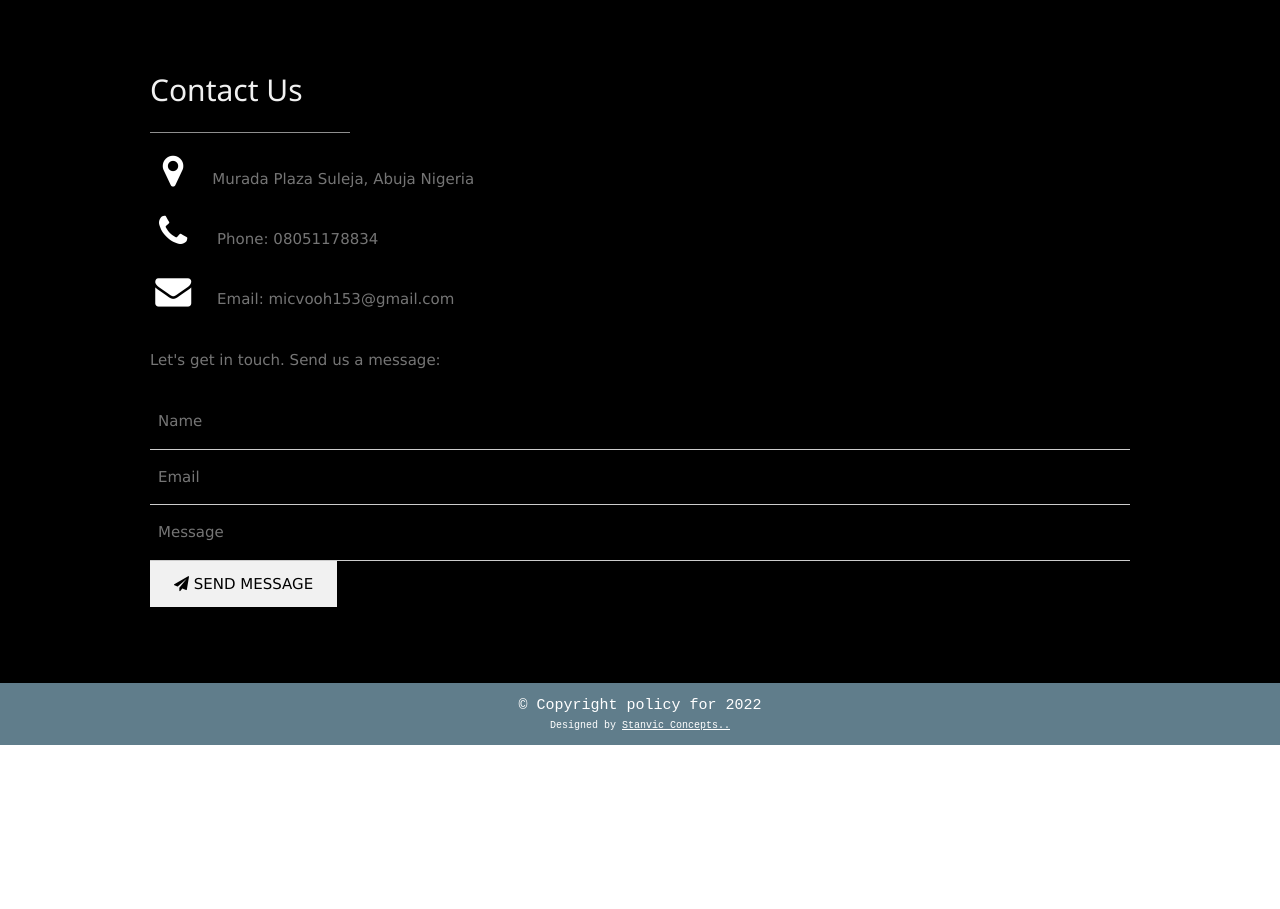
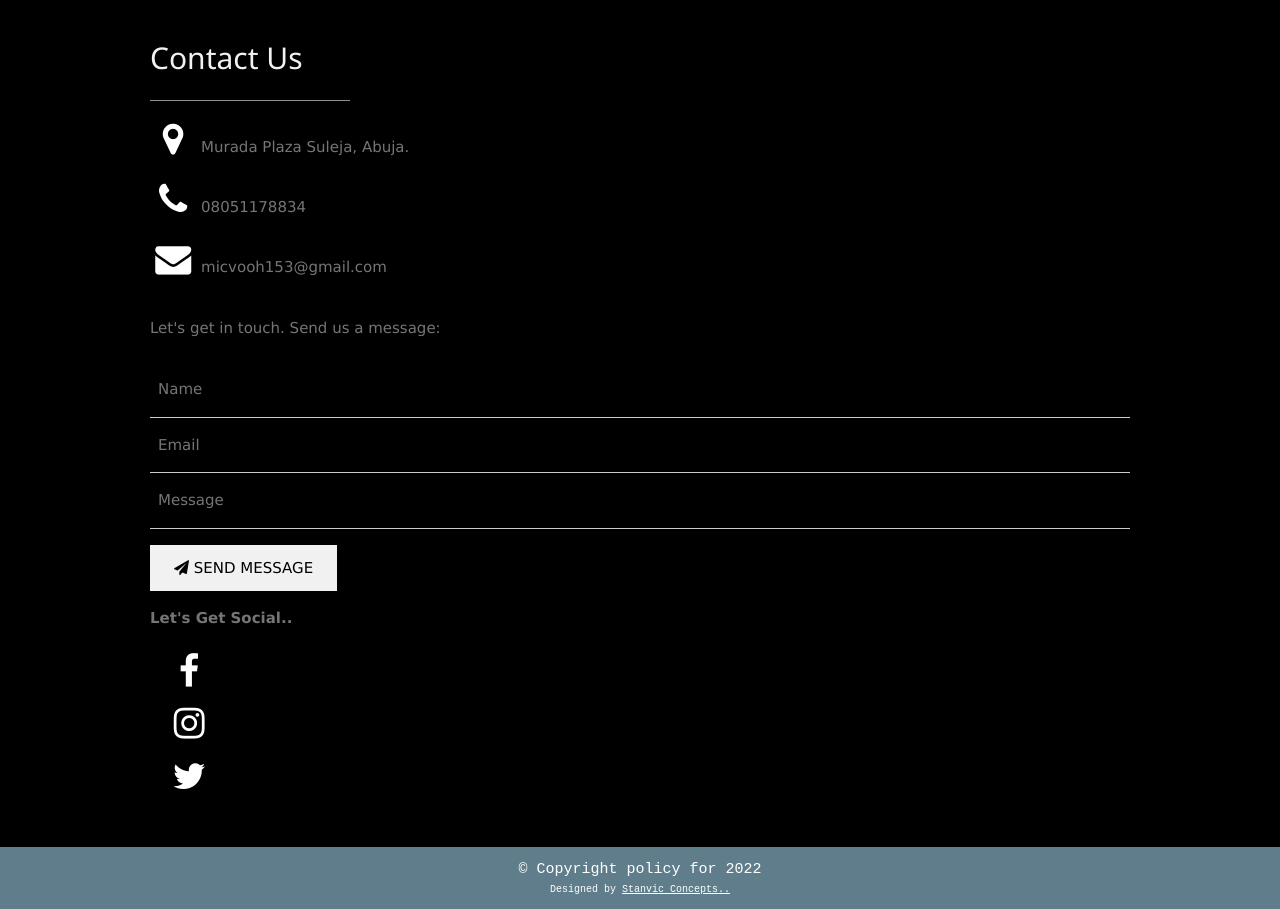
Before and after one commit to nneliIfeanyi/iPhoneSite, a plain HTML site: page index.html in a window 1280 px wide. Shown: the part 4760-5669 px from the top of the page. Before the commit the page ends 5505 px from the top, so only its background shows below. Drawn offline with Linux system fonts and the light colour scheme.

Commit message:
first version completed

```diff
--- a/index.html
+++ b/index.html
@@ -368,27 +368,37 @@
 
  <!-- Contact Section -->
  <div class="w3-black w3-padding-large correct" id="Contact">
-  <div class="w3-padding-64 w3-content w3-text-grey">
+  <div class="w3-padding-32 w3-content w3-text-grey">
     <h2 class="w3-text-light-grey">Contact Us</h2>
     <hr style="width:200px" class="w3-opacity">
 
     <div class="w3-section">
-      <p><i class="fa fa-map-marker fa-fw w3-text-white w3-xxlarge w3-margin-right"></i>Murada Plaza Suleja, Abuja Nigeria</p><br>
-      <p><i class="fa fa-phone fa-fw w3-text-white w3-xxlarge w3-margin-right"></i> Phone: 08051178834</p><br>
-      <p><i class="fa fa-envelope fa-fw w3-text-white w3-xxlarge w3-margin-right"> </i> Email: micvooh153@gmail.com</p>
+      <p><i class="fa fa-map-marker fa-fw w3-text-white w3-xxlarge"></i> Murada Plaza Suleja, Abuja.</p><br>
+      <p><i class="fa fa-phone fa-fw w3-text-white w3-xxlarge"></i> 08051178834</p><br>
+      <p><i class="fa fa-envelope fa-fw w3-text-white w3-xxlarge"></i> micvooh153@gmail.com</p>
     </div><br>
     <p>Let's get in touch. Send us a message:</p><br>
 
-     <form name=Trading method="POST" data-netlify="true">
+    <form name=Trading method="POST" data-netlify="true">
       <p><input class="w3-input w3-padding-16" type="text" placeholder="Name" required name="Name"></p>
       <p><input class="w3-input w3-padding-16" type="text" placeholder="Email" required name="Email"></p>
       <p><input class="w3-input w3-padding-16" type="text" placeholder="Message" required name="Message"></p>
-      <p>
+      <p class="w3-margin-top">
         <button class="w3-button w3-light-grey w3-padding-large" type="submit">
           <i class="fa fa-paper-plane"></i> SEND MESSAGE
         </button>
       </p>
     </form>
+
+    <div class="w3-margin-top social">
+    <p><b>Let's Get Social..</b></p>
+    	<ul class="w3-padding" style="list-style-type: none;">
+    		<li><a href="https://www.instagram.com/de_matrix_technology"><i class="fa fa-facebook fa-fw w3-text-white w3-xxlarge w3-margin-right"></i></a></li>
+    		<li><a href="https://www.facebook.com/"><i class="fa fa-instagram fa-fw w3-text-white w3-xxlarge w3-margin-right"></i></a></li>
+    		<li><a href="https://www.twitter.com/"><i class="fa fa-twitter fa-fw w3-text-white w3-xxlarge w3-margin-right"></i></a></li>
+
+    	</ul>
+    </div>
   <!-- End Contact Section -->
   </div>
 </div>
--- a/style.css
+++ b/style.css
@@ -413,3 +413,10 @@ section.couponsection h2 {
 input{
 	background-color: inherit !important;
 }
+
+
+.social a{
+	display: inline-block;
+	margin-top: 15px;
+
+}
```
Also changed, not shown: mainjs.js (+0 -24 lines), services.html (+2 -2 lines).
